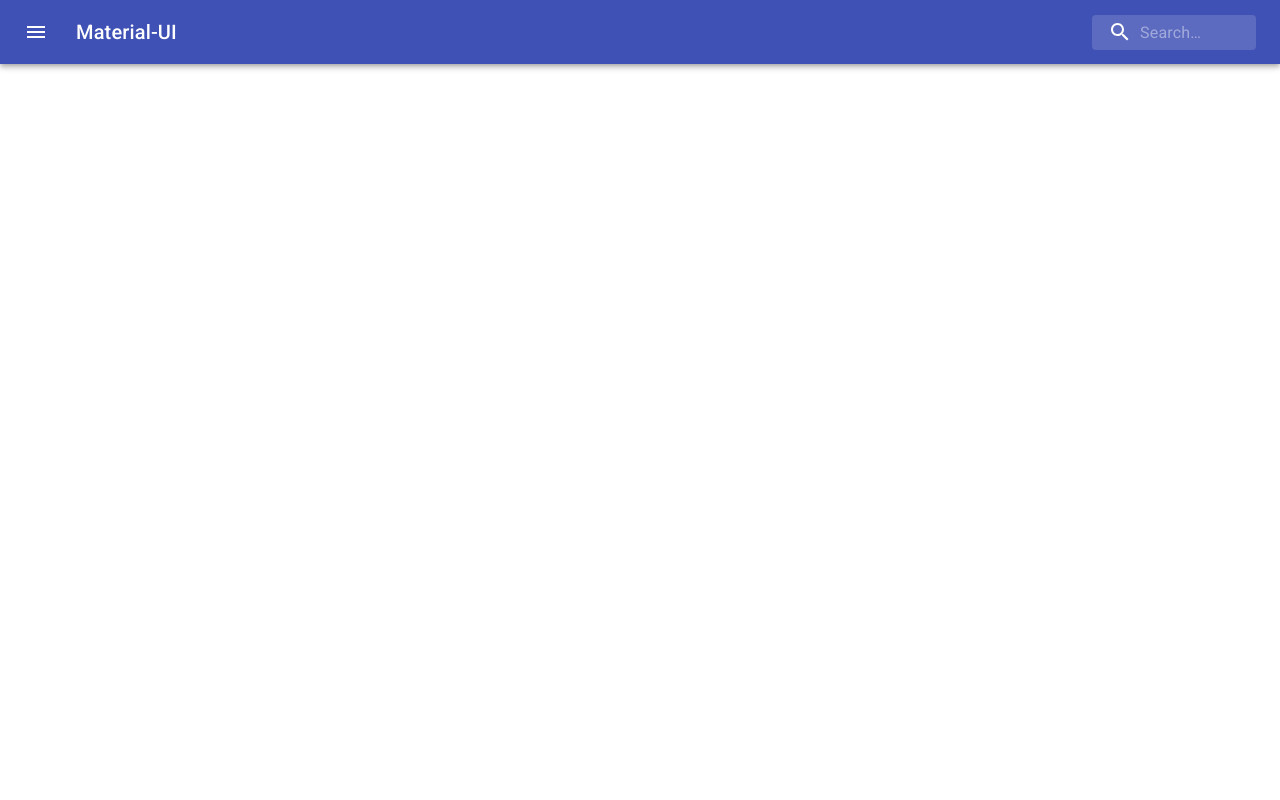
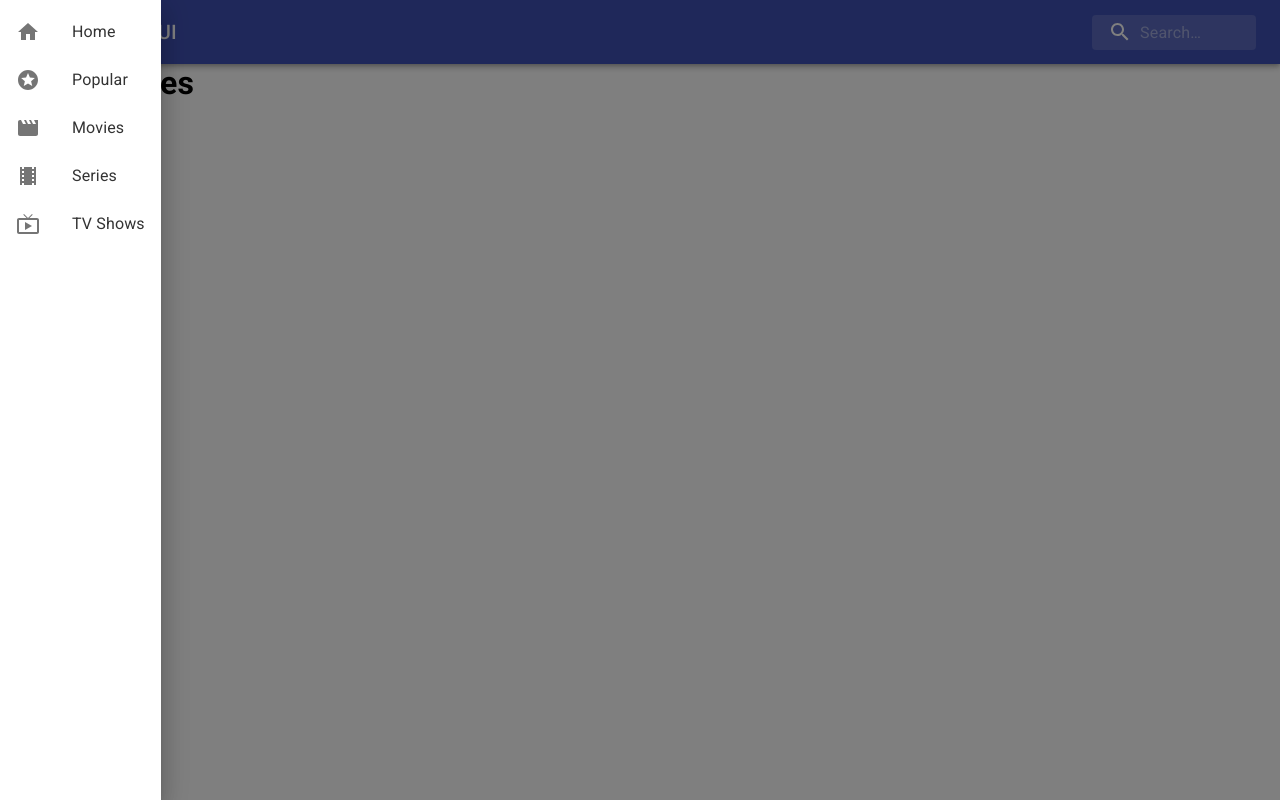
Before and after one commit to Muhammadboburshoh/ReactMovies, a React (Create React App) app: page /movies in a window 1280 px wide. Both pictures are taken after a click on the button "open drawer". Built offline with nearby package versions, Linux system fonts and the light colour scheme.

Commit message:
Movies map

```diff
--- a/package.json
+++ b/package.json
@@ -8,6 +8,7 @@
     "@testing-library/jest-dom": "^5.11.9",
     "@testing-library/react": "^11.2.5",
     "@testing-library/user-event": "^12.8.1",
+    "axios": "^0.21.1",
     "react": "^17.0.1",
     "react-dom": "^17.0.1",
     "react-router-dom": "^5.2.0",
--- a/src/App.jsx
+++ b/src/App.jsx
@@ -1,3 +1,13 @@
+import { Switch, Route} from "react-router-dom"
+
+import {
+  HomePages,
+  MoviesPages,
+  PopularPages,
+  SengleMoviePages,
+  SeriesPages,
+  TvShowsPages
+} from "./pages"
 import Appbar from "./containers/Appbar"
 
 import "./assets/styles/main.scss"
@@ -5,6 +15,17 @@ function App() {
   return (
     <>
       <Appbar />
+
+      <Switch>
+
+      <Route exact path="/" component={HomePages} />
+      <Route exact path="/popular" component={PopularPages} />
+      <Route exact path="/series" component={SeriesPages} />
+      <Route exact path="/tvShows" component={TvShowsPages} />
+      <Route exact path="/movies" component={MoviesPages} />
+      <Route exact path="/movie:/id" component={SengleMoviePages} />
+
+      </Switch>
     </>
   )
 }
--- a/src/containers/Appbar/Appbar.jsx
+++ b/src/containers/Appbar/Appbar.jsx
@@ -1,4 +1,5 @@
-import React from 'react'
+import React, { useState } from 'react'
+import { NavLink } from "react-router-dom"
 import AppBar from '@material-ui/core/AppBar'
 import Toolbar from '@material-ui/core/Toolbar'
 import IconButton from '@material-ui/core/IconButton'
@@ -7,8 +8,24 @@ import InputBase from '@material-ui/core/InputBase'
 import { fade, makeStyles } from '@material-ui/core/styles'
 import MenuIcon from '@material-ui/icons/Menu'
 import SearchIcon from '@material-ui/icons/Search'
+import Drawer from '@material-ui/core/Drawer';
+import List from '@material-ui/core/List'
+import ListItem from '@material-ui/core/ListItem'
+import ListItemText from '@material-ui/core/ListItemText'
+import ListItemIcon from '@material-ui/core/ListItemIcon';
+import MovieIcon from '@material-ui/icons/Movie';
+import TheatersIcon from '@material-ui/icons/Theaters';
+import HomeIcon from '@material-ui/icons/Home';
+import StarsIcon from '@material-ui/icons/Stars';
+import LiveTvIcon from '@material-ui/icons/LiveTv';
 
 const useStyles = makeStyles((theme) => ({
+
+  textDecoration: {
+    textDecoration: "none",
+    color: "#333"
+  },
+
   root: {
     flexGrow: 1,
   },
@@ -66,6 +83,8 @@ const useStyles = makeStyles((theme) => ({
 function Appbar() {
   const classes = useStyles()
 
+  const [drawerState, setDrawerState] = useState(false)
+
   return (
     <div className={classes.root}>
       <AppBar position="static">
@@ -75,6 +94,7 @@ function Appbar() {
             className={classes.menuButton}
             color="inherit"
             aria-label="open drawer"
+            onClick={() => setDrawerState(true)}
           >
             <MenuIcon />
           </IconButton>
@@ -96,6 +116,71 @@ function Appbar() {
           </div>
         </Toolbar>
       </AppBar>
+
+      <Drawer open={drawerState} onClose={() => setDrawerState(!drawerState)}>
+        <List>
+
+          <NavLink to="/"
+            className={classes.textDecoration}
+            onClick={() => setDrawerState(false)}
+          >
+            <ListItem button >
+              <ListItemIcon>
+                <HomeIcon />
+              </ListItemIcon>
+              <ListItemText primary="Home" />
+            </ListItem>
+          </NavLink>
+
+          <NavLink to="/popular"
+            className={classes.textDecoration}
+            onClick={() => setDrawerState(false)}
+          >
+            <ListItem button >
+              <ListItemIcon>
+                <StarsIcon />
+              </ListItemIcon>
+              <ListItemText primary="Popular" />
+            </ListItem>
+          </NavLink>
+
+          <NavLink to="/movies"
+            className={classes.textDecoration}
+            onClick={() => setDrawerState(false)}
+          >
+            <ListItem button >
+              <ListItemIcon>
+                <MovieIcon />
+              </ListItemIcon>
+              <ListItemText primary="Movies" />
+            </ListItem>
+          </NavLink>
+
+          <NavLink to="/series"
+            className={classes.textDecoration}
+            onClick={() => setDrawerState(false)}
+          >
+            <ListItem button >
+              <ListItemIcon>
+                <TheatersIcon />
+              </ListItemIcon>
+              <ListItemText primary="Series" />
+            </ListItem>
+          </NavLink>
+
+          <NavLink to="/tvShows"
+            className={classes.textDecoration}
+            onClick={() => setDrawerState(false)}
+          >
+            <ListItem button >
+              <ListItemIcon>
+                <LiveTvIcon />
+              </ListItemIcon>
+              <ListItemText primary="TV Shows" />
+            </ListItem>
+          </NavLink>
+        </List>
+      </Drawer>
     </div>
   )
 }
--- /dev/null
+++ b/src/pages/HomePages.jsx
@@ -0,0 +1,10 @@
+function HomePages () {
+
+  return (
+    <>
+      <h1>HomePages</h1>
+    </>
+  )
+}
+
+export default HomePages
--- /dev/null
+++ b/src/pages/MoviesPages.jsx
@@ -0,0 +1,10 @@
+function MoviesPages () {
+
+  return (
+    <>
+      <h1>MoviesPages</h1>
+    </>
+  )
+}
+
+export default MoviesPages
--- /dev/null
+++ b/src/pages/PopularPages.jsx
@@ -0,0 +1,50 @@
+import axios from 'axios';
+import { useState, useEffect } from "react"
+
+function PopularPages () {
+
+  const [ movies, setMovies ] = useState({
+    loding: true,
+    data: [],
+    error: null,
+  })
+
+  useEffect(() => {
+
+    axios.get('https://api.themovieb.org/3/movie/popular?page=1', {
+      params: {
+        api_key: '8d08d31e1b08de961a19e2ae293de867'
+      }
+    })
+    .then(function (response) {
+      setMovies({
+        loading: false,
+        data: response.data.results
+      })
+    })
+    .catch(function (error) {
+      setMovies({
+        error: error
+      })
+      console.log("xato", error);
+    })
+    .then(function () {
+      // always executed
+    })
+
+  }, [])
+
+  return (
+    <header>
+      {
+        !movies.loading && movies.data.map((item, i) => {
+          return (
+            <h3 key={i}>{item.title}</h3>
+          )
+        })
+      }
+    </header>
+  )
+}
+
+export default PopularPages
--- /dev/null
+++ b/src/pages/SengleMoviePages.jsx
@@ -0,0 +1,10 @@
+function SenglePages () {
+
+  return (
+    <>
+      <h1>SenglePages</h1>
+    </>
+  )
+}
+
+export default SenglePages
--- /dev/null
+++ b/src/pages/SeriesPages.jsx
@@ -0,0 +1,10 @@
+function SeriesPages () {
+
+  return (
+    <>
+      <h1>SeriesPages</h1>
+    </>
+  )
+}
+
+export default SeriesPages
--- /dev/null
+++ b/src/pages/TvShowsPages.jsx
@@ -0,0 +1,10 @@
+function TvShowsPages () {
+
+  return (
+    <>
+      <h1>TvShowsPages</h1>
+    </>
+  )
+}
+
+export default TvShowsPages
--- /dev/null
+++ b/src/pages/index.js
@@ -0,0 +1,15 @@
+import HomePages from "./HomePages"
+import MoviesPages from "./MoviesPages"
+import PopularPages from "./PopularPages"
+import SengleMoviePages from "./SengleMoviePages"
+import SeriesPages from "./SeriesPages"
+import TvShowsPages from "./TvShowsPages"
+
+export {
+  HomePages,
+  MoviesPages,
+  PopularPages,
+  SengleMoviePages,
+  SeriesPages,
+  TvShowsPages
+}
```
Also changed, not shown: 1 other file (tests, documents, lock files or other folders).
